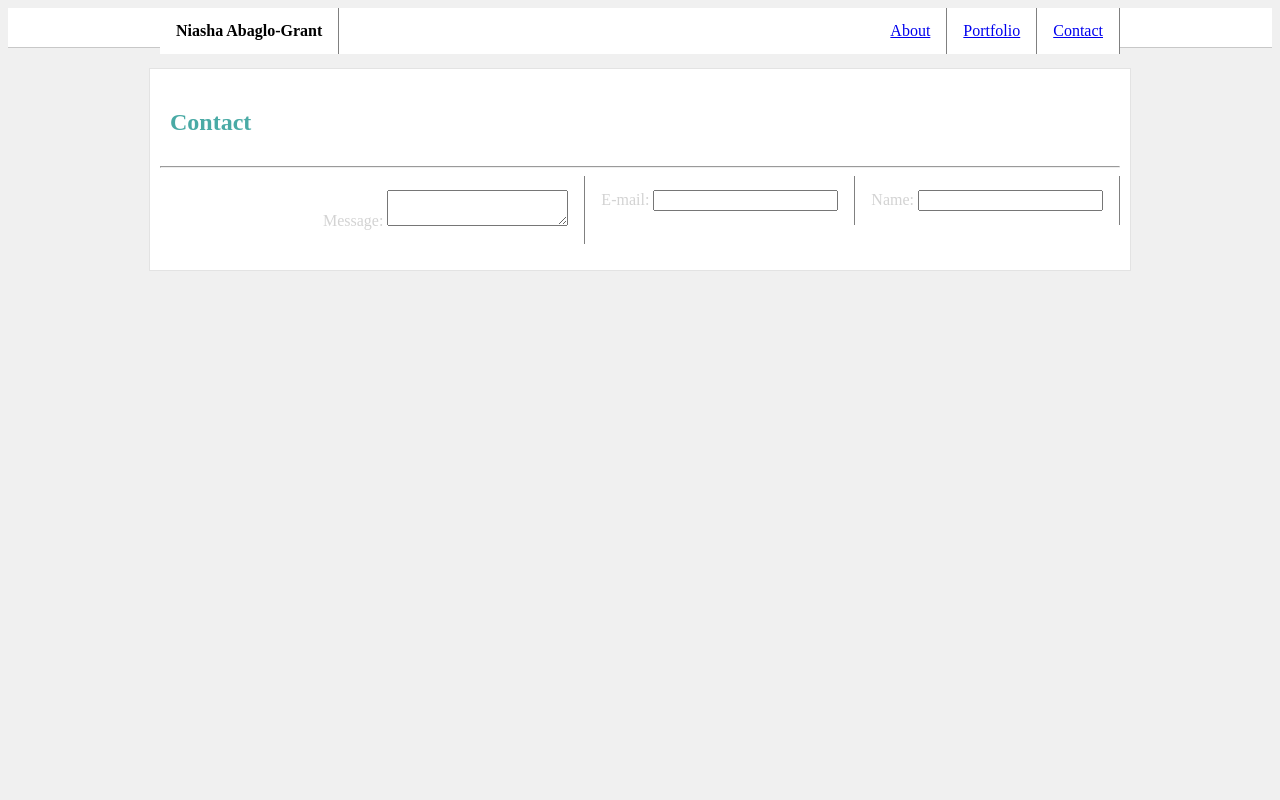
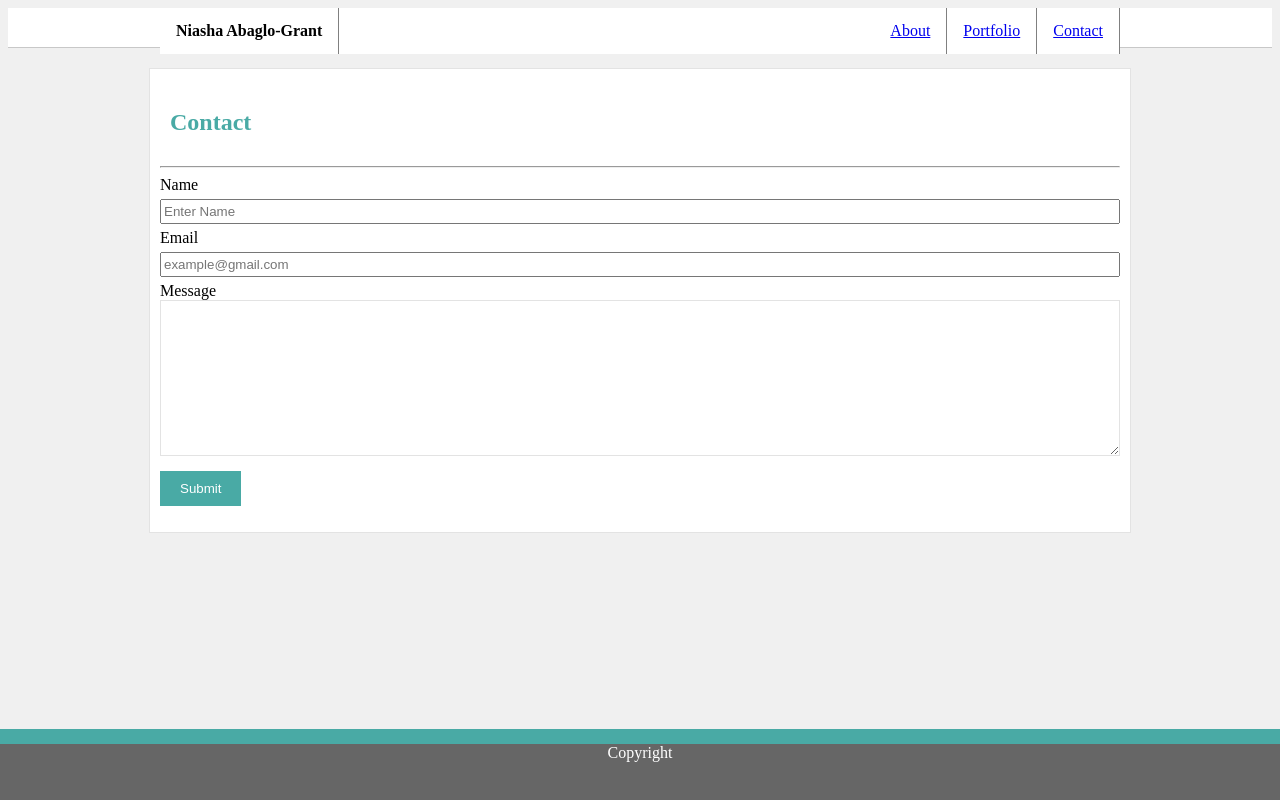
Before and after one commit to niashagrant/Basic-Portfolio, a plain HTML site: page contact.html in a window 1280 px wide. Drawn offline with Linux system fonts and the light colour scheme.

Commit message:
outline of the cotact page done

```diff
--- a/assets/css/style.css
+++ b/assets/css/style.css
@@ -58,6 +58,30 @@ li {
   color: rgb(73, 170, 165);
 }
 
+form {
+  width: 960px;
+}
+
+input {
+  width: 960px;
+  height: 25px;
+  margin-top: 5px;
+  margin-bottom: 5px;
+}
+
+textarea {
+  border: solid rgb(227, 227, 227) 1px;
+  width: 960px;
+}
+
+button {
+  background-color: rgb(73, 170, 165);
+  color: white;
+  border: none;
+  padding: 10px 20px;
+  margin-top: 15px;
+}
+
 .footer {
   position: fixed;
   left: 0;
--- a/contact.html
+++ b/contact.html
@@ -1,9 +1,9 @@
 <html lang="en">
   <head>
-    <meta charset="UTF-8">
-    <meta name="viewport" content="width=device-width, initial-scale=1.0">
-    <meta http-equiv="X-UA-Compatible" content="ie=edge">
-    <link rel="stylesheet" href="assets/css/style.css">
+    <meta charset="UTF-8" />
+    <meta name="viewport" content="width=device-width, initial-scale=1.0" />
+    <meta http-equiv="X-UA-Compatible" content="ie=edge" />
+    <link rel="stylesheet" href="assets/css/style.css" />
     <title>Document</title>
   </head>
   <body>
@@ -22,20 +22,24 @@
       <h1 class="contact" style="padding: 10px;">Contact</h1>
       <hr />
 
-    <form action="/my-handling-form-page" method="post">
-        <ul>
-         <li>
-           <label for="name">Name:</label>
-           <input type="text" id="name" name="user_name" />
-         </li>
-         <li>
-           <label for="mail">E-mail:</label>
-           <input type="email" id="mail" name="user_email" />
-         </li>
-         <li>
-           <label for="msg">Message:</label>
-           <textarea id="msg" name="user_message"></textarea>
-         </li>
+      <form action="">
+        <label for="Name">Name</label>
+        <br />
+        <input type="text" placeholder="Enter Name" name="name" />
+        <label for="Email">Email</label>
+        <br />
+        <input type="text" placeholder="example@gmail.com" name="email" />
+        <br />
+        <label for="Message">Message</label>
+        <br />
+        <textarea name="message" id="" cols="187" rows="10"></textarea>
+
+        <button>Submit</button>
+      </form>
     </section>
+
+    <footer class="footer">
+      <div>Copyright</div>
+    </footer>
   </body>
 </html>
```
Lines whose indentation alone changed are shown as unchanged.
